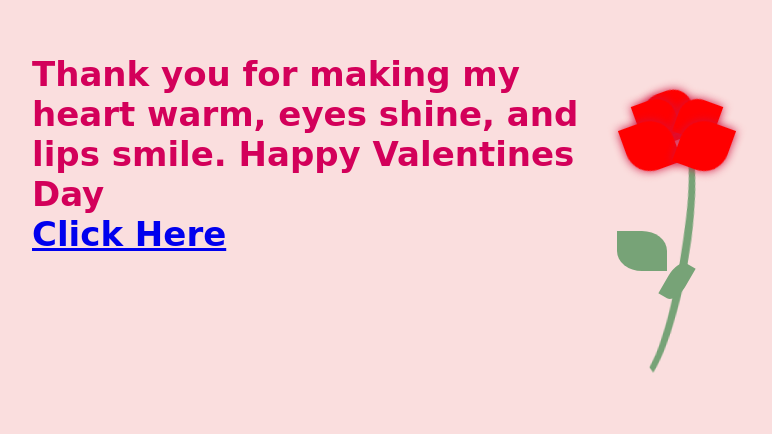
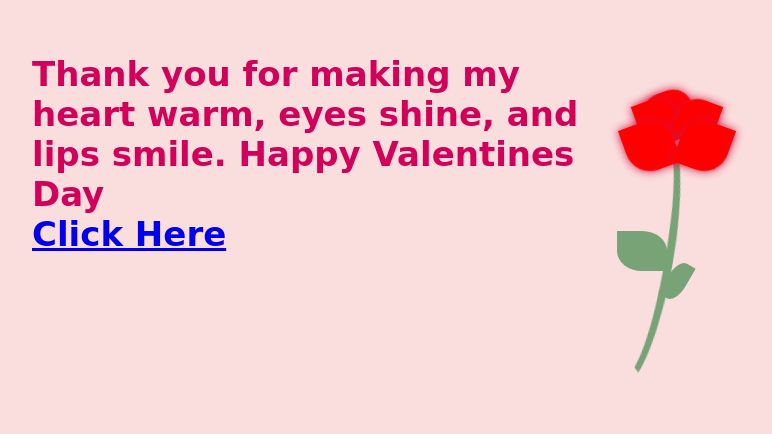
Before and after one commit to m-ghosal/ABProj, a plain HTML site: page Memories.html in a window 1280 px wide. Shown: the part 169-603 px from the top of the page, without its empty margins (208-980 px from the left). Drawn offline with Linux system fonts and the light colour scheme.

Commit message:
changing stem pos

```diff
--- a/style.css
+++ b/style.css
@@ -101,7 +101,6 @@ h1 {
     border-radius: 50% 50%;
     transform: rotate(100deg);
     position: absolute;
-    left: 15px;
 }
 
 .leafs {
```
